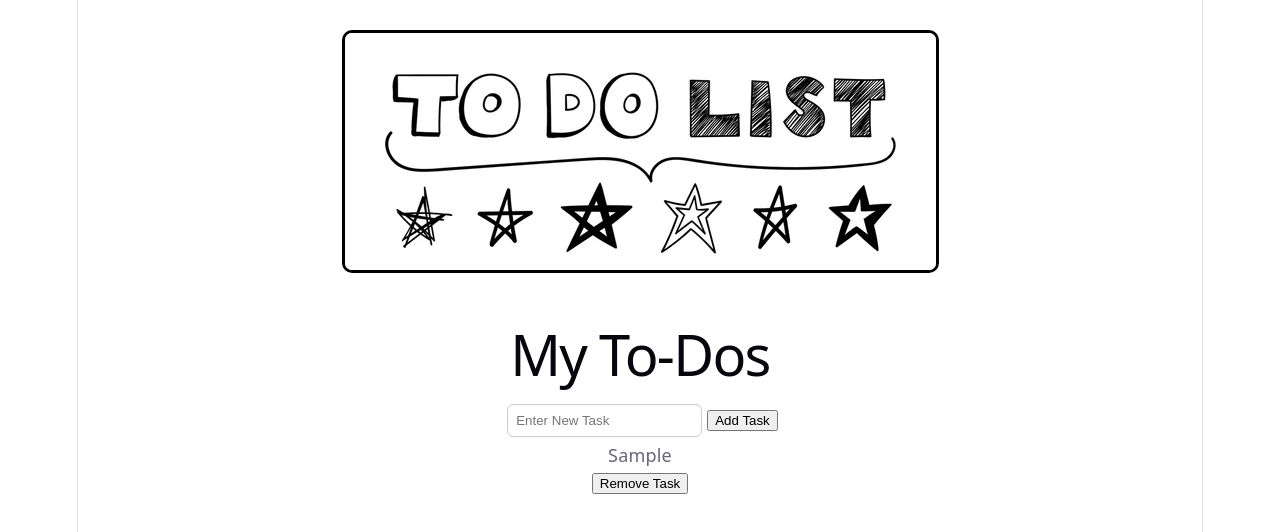
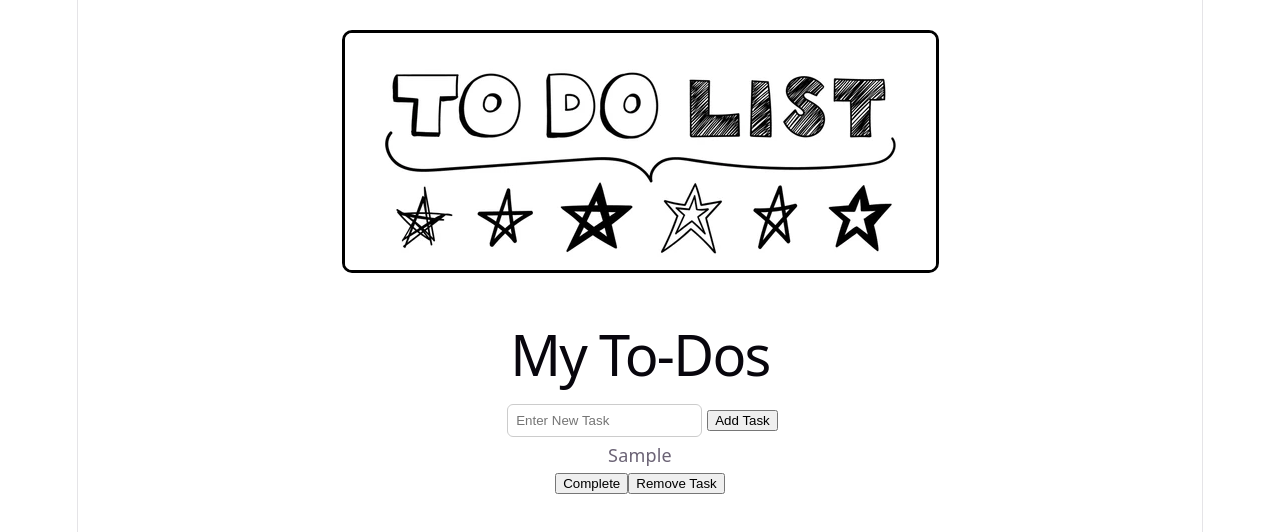
Before and after one commit to mquint18/React-App-todoList, a React (Vite) app: page / in a window 1280 px wide. Both pictures are taken after typing "Sample" into the empty fields and a click on the button "Add Task". Shown: the top 532 px of the page. Built offline with nearby package versions, Linux system fonts and the light colour scheme.

Commit message:
logic complete

```diff
--- a/src/Components/taskList/TaskList.jsx
+++ b/src/Components/taskList/TaskList.jsx
@@ -18,7 +18,12 @@ function TaskList() {
         return;
       }
 
-      setTasks([...tasks, task]);
+      setTasks([...tasks,
+        {
+         text: task,
+        completed: false
+        }
+            ]);
 
       setTask("");
 
@@ -29,6 +34,17 @@ function TaskList() {
             AddTask();
         }
     }
+
+
+    function toggleTask(index) {
+        const updatedTasks = [... tasks];
+
+        updatedTasks[index].completed =
+            !updatedTasks[index].completed;
+
+        setTasks(updatedTasks);
+    }
+
 
     function deleteTask(index){
         const updateTasks = tasks.filter((item, i) => i !== index);
@@ -59,7 +75,25 @@ function TaskList() {
 
             {tasks.map((item, index)=> (
                     <div className="task" key = {index}>
-                        <p>{item}</p>
+                        <p
+                            style={{
+                                textDecoration: item.completed
+                                ? "line-through"
+                                : "none"
+                            }}
+                        >
+                        {item.text}
+                        </p>
+                        <Button
+                            text={
+                                item.completed
+                                ? "Undo"
+                                : "Complete"}
+                            onClick={()=> toggleTask(index)}
+                        />
+
+
+
                         <Button
                             text="Remove Task"
                             onClick={()=>deleteTask(index)}
```
